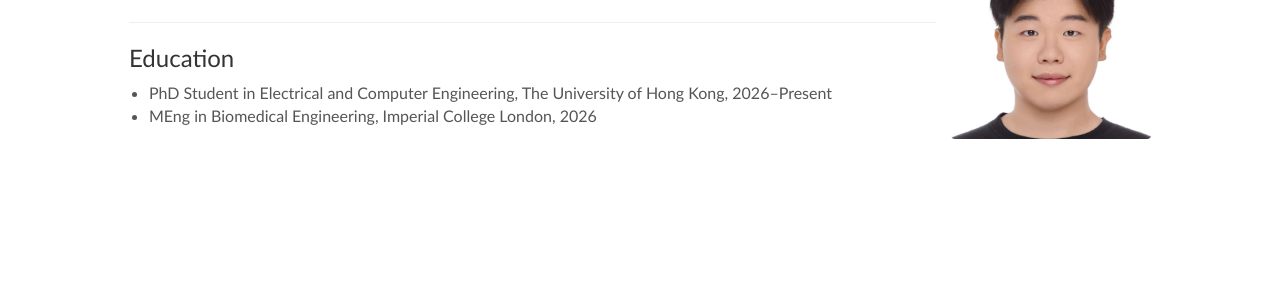
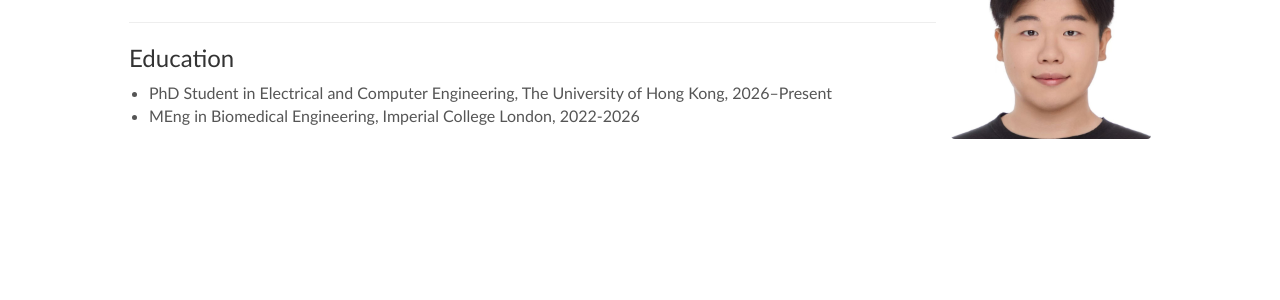
Before and after one commit to isl-hku/isl-hku.github.io, a Jekyll site: the page built from _team/yangkun_chen.md, in a window 1280 px wide. Shown: the part 328-628 px from the top of the page. Built offline with Jekyll 4.4.1, drawn with Linux system fonts in a browser that asks for light colours; nearby versions of some CDN libraries; a style sheet for code colours, icons or effects is not loaded.

Commit message:
Update yangkun_chen.md

```diff
--- a/_team/yangkun_chen.md
+++ b/_team/yangkun_chen.md
@@ -21,4 +21,4 @@ left: ""
 ### Education
 
 - PhD Student in Electrical and Computer Engineering, The University of Hong Kong, 2026–Present
-- MEng in Biomedical Engineering, Imperial College London, 2026
+- MEng in Biomedical Engineering, Imperial College London, 2022-2026
```
